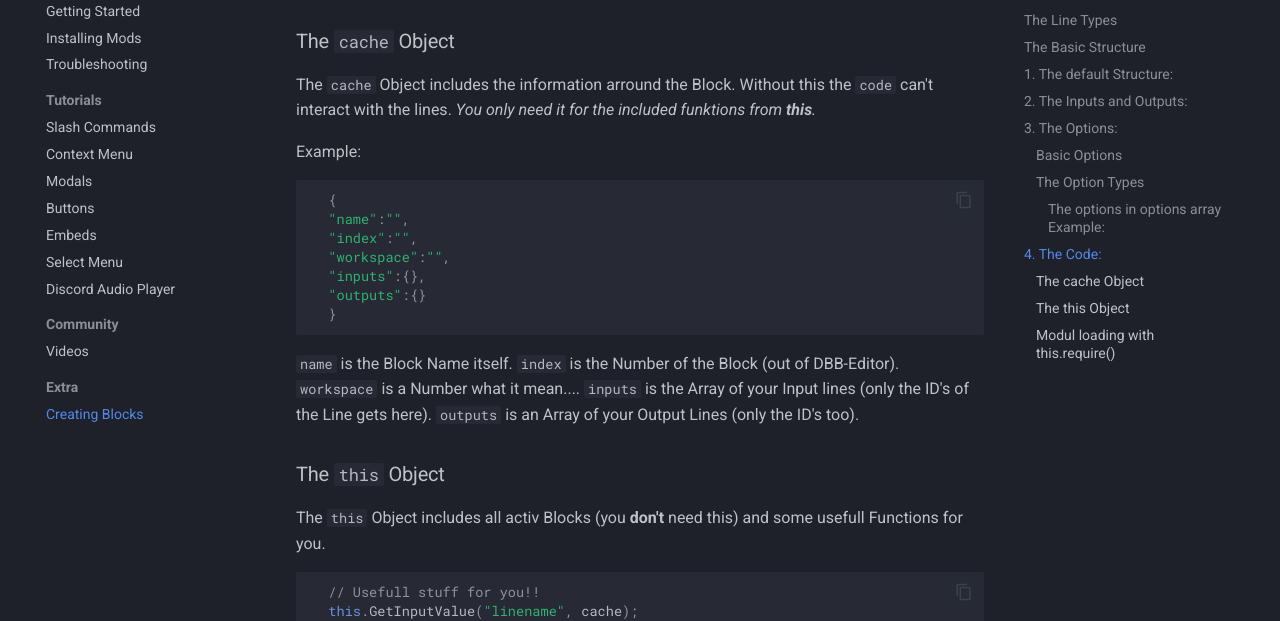
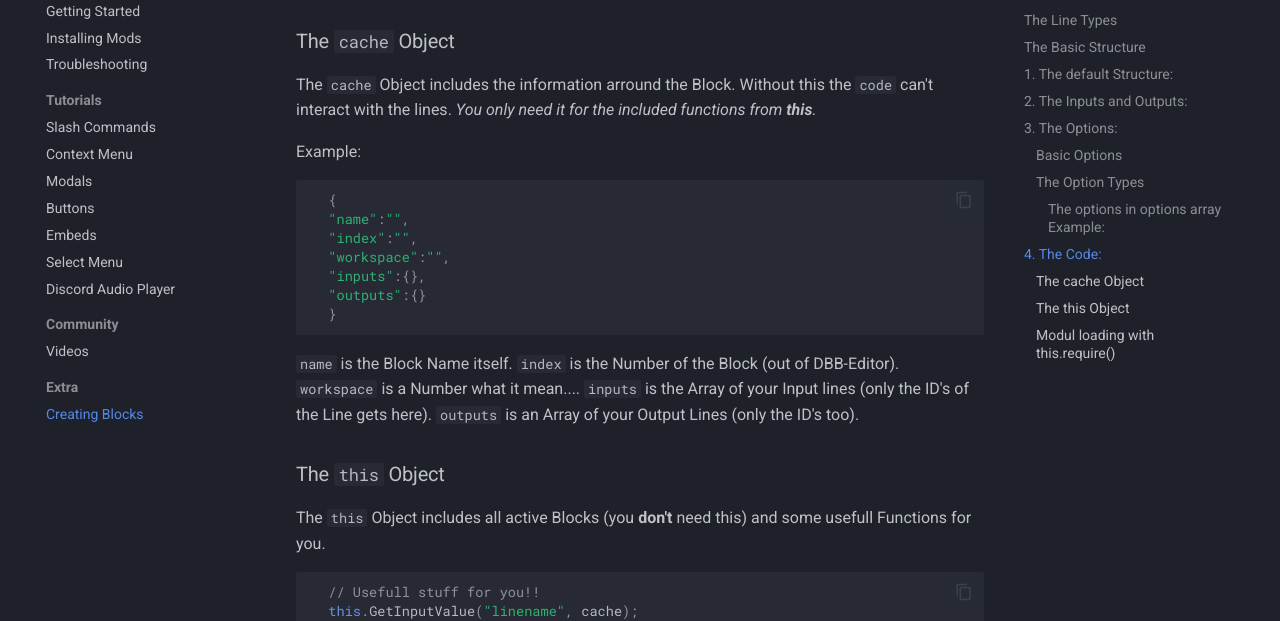
Before and after one commit to XCraftTM/DBBBlocks, an MkDocs documentation site: the page built from docs/create-blocks.md, in a window 1280 px wide and 900 px high, scrolled down 3900 px. Shown: the part 160-781 px from the top of the window. Built offline with MkDocs 1.6.1 and Material for MkDocs 9.7.7, drawn with Linux system fonts in a browser that asks for light colours.

Commit message:
More Grammer correction

````diff
--- a/docs/create-blocks.md
+++ b/docs/create-blocks.md
@@ -167,7 +167,7 @@ DBB always await the end of the Function to execute Block by Block. You only can
 
 ### The `cache` Object
 
-The `cache` Object includes the information arround the Block. Without this the `code` can't interact with the lines. _You only need it for the included funktions from **this**._
+The `cache` Object includes the information arround the Block. Without this the `code` can't interact with the lines. _You only need it for the included functions from **this**._
 
 Example:
 
@@ -185,7 +185,7 @@ Example:
 
 ### The `this` Object
 
-The `this` Object includes all activ Blocks (you **don't** need this) and some usefull Functions for you.
+The `this` Object includes all active Blocks (you **don't** need this) and some usefull Functions for you.
 
 ```javascript
   // Usefull stuff for you!!
````
